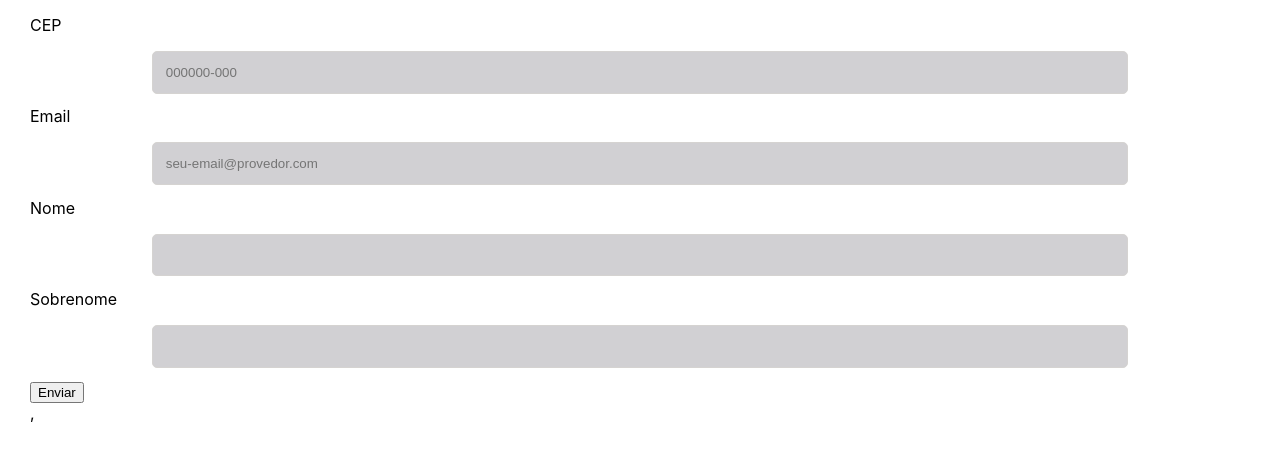
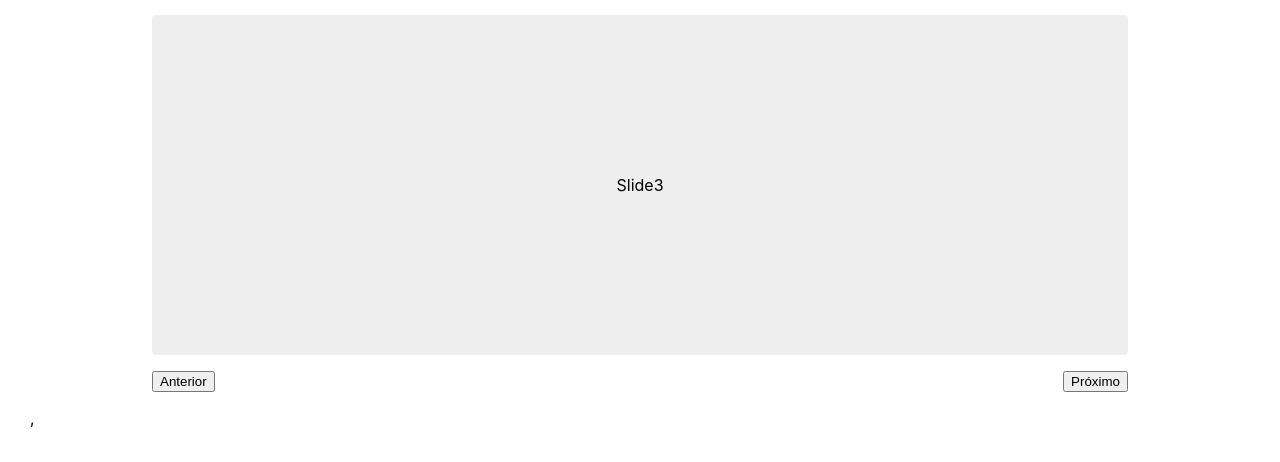
Before and after one commit to crissguinther/EstudosReact, a React (Create React App) app: page / in a window 1280 px wide. Shown: the top 462 px of the page. Built offline with nearby package versions, Linux system fonts and the light colour scheme.

Commit message:
Simple slide

```diff
--- /dev/null
+++ b/src/animation/App.js
@@ -0,0 +1,26 @@
+import Slide from "./Slide";
+
+const App = () => {
+  const slides = [
+    {
+      id: "slide1",
+      text: "Slide1",
+    },
+    {
+      id: "slide2",
+      text: "Slide2",
+    },
+    {
+      id: "slide3",
+      text: "Slide3",
+    },
+  ];
+
+  return (
+    <div>
+      <Slide slides={slides} />
+    </div>
+  );
+};
+
+export default App;
--- /dev/null
+++ b/src/animation/Slide.js
@@ -0,0 +1,57 @@
+import React from "react";
+import styles from "./Slide.module.css";
+
+const Slide = ({ slides }) => {
+  const [active, setActive] = React.useState(0);
+  const [position, setPosition] = React.useState(0);
+
+  const contentRef = React.useRef();
+  let countdownRef = React.useRef();
+
+  const length = slides.length;
+
+  const prevSlide = () => {
+    if (active <= 0) setActive(length - 1);
+    else setActive(active - 1);
+  };
+
+  const nextSlide = () => {
+    if (active >= length - 1) setActive(0);
+    else setActive(active + 1);
+  };
+
+  const resetTimer = () => {
+    clearInterval(countdownRef.current);
+    countdownRef.current = setInterval(() => {
+      nextSlide();
+    }, 2000);
+  };
+
+  React.useEffect(() => {
+    const { width } = contentRef.current.getBoundingClientRect();
+    setPosition(width * active);
+    resetTimer();
+  }, [active]);
+
+  return (
+    <section className={styles.container}>
+      <div
+        className={styles.content}
+        style={{ transform: `translateX(-${position}px)` }}
+        ref={contentRef}
+      >
+        {slides.map((slide) => (
+          <div className={styles.item} key={slide.id}>
+            {slide.text}
+          </div>
+        ))}
+      </div>
+      <nav className={styles.nav}>
+        <button onClick={prevSlide}>Anterior</button>
+        <button onClick={nextSlide}>Próximo</button>
+      </nav>
+    </section>
+  );
+};
+
+export default Slide;
--- /dev/null
+++ b/src/animation/Slide.module.css
@@ -0,0 +1,30 @@
+.container {
+    overflow: hidden;
+}
+
+.content {
+    display   : flex;
+    transition: transform 0.3s ease;
+}
+
+.item {
+    flex-shrink  : 0;
+    width        : 80%;
+    margin       : 0 10%;
+    padding      : 10rem 0;
+    background   : #eee;
+    border-radius: 4px;
+    text-align   : center;
+}
+
+.nav {
+    width : 80%;
+    margin: 1rem auto;
+
+    display        : flex;
+    justify-content: space-between;
+}
+
+.nav button {
+    cursor: pointer;
+}
--- a/src/index.js
+++ b/src/index.js
@@ -5,7 +5,7 @@
 import "./style.css";
 // App deve ser puxado de acordo com a pagina do exercicio
 // para poder visualizá-los
-import App from "./formularios/onBlur";
+import App from "./animation/App";
 
 ReactDOM.render(
   <React.StrictMode>
```
